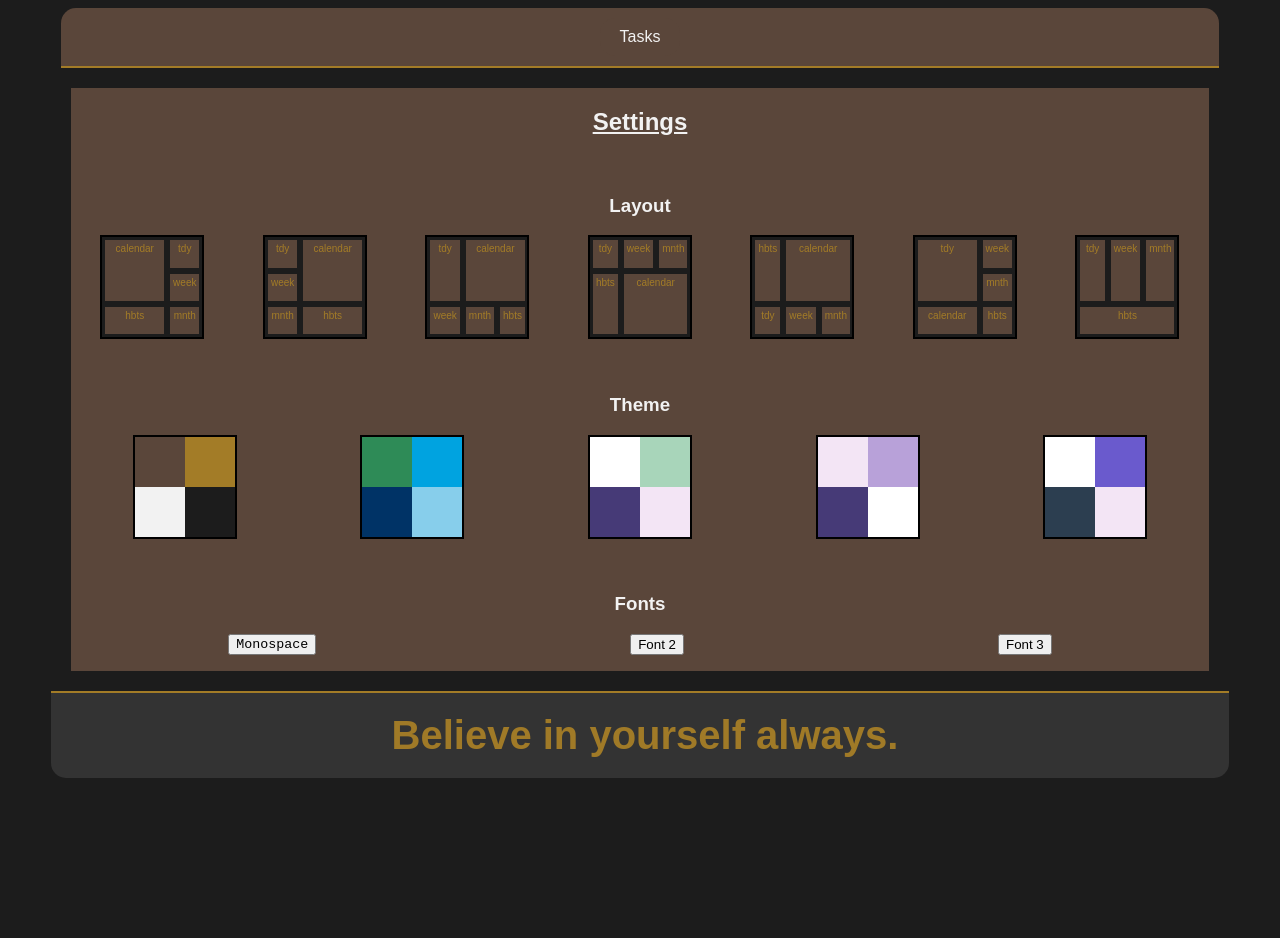
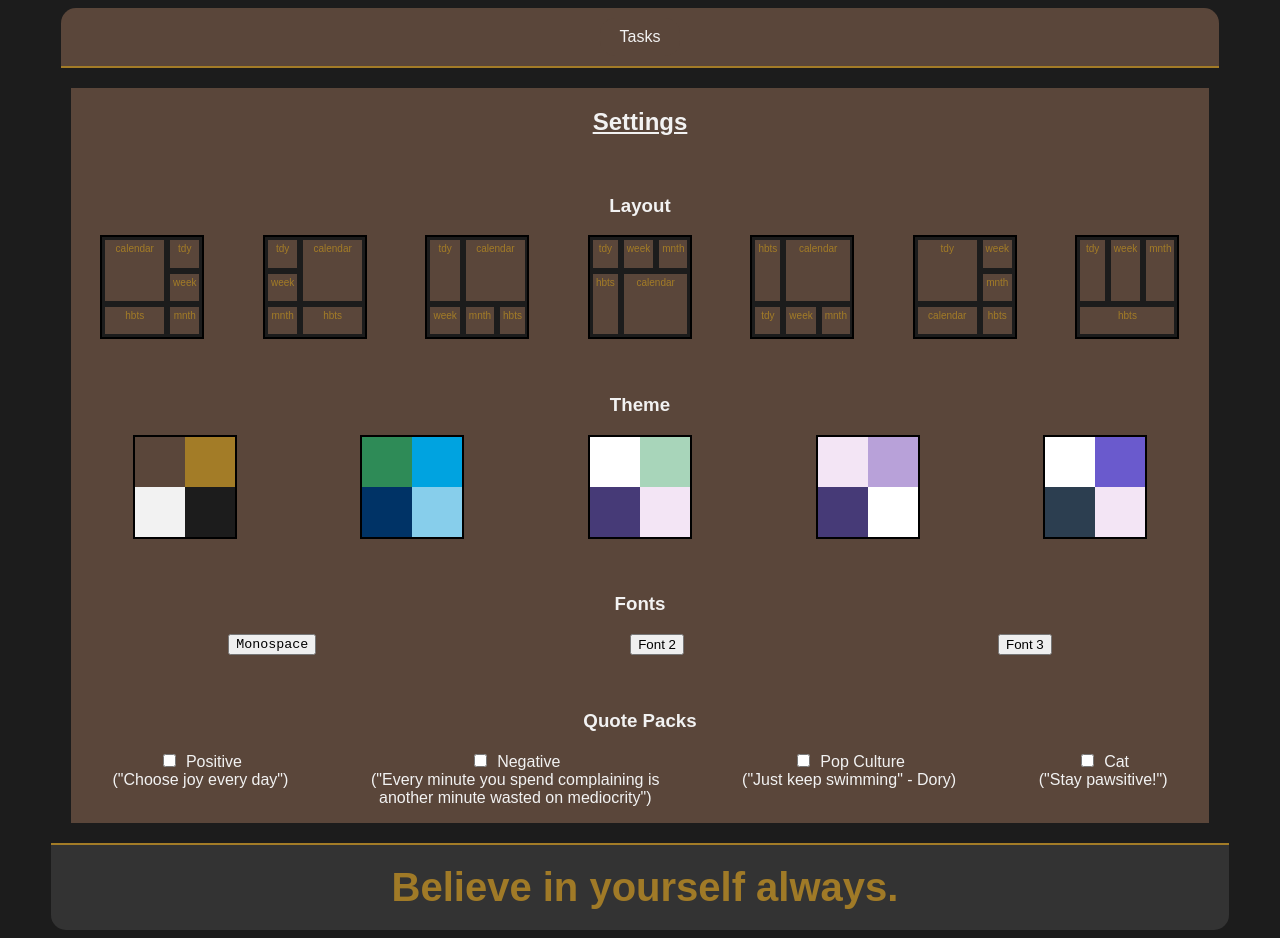
Before and after one commit to Zohayr101/Web-Wizards, a plain HTML site: page settings.html in a window 1280 px wide. Before the commit the page ends 800 px from the top, so only its background shows below. Drawn offline with Linux system fonts and the light colour scheme.

Commit message:
added placeholders for more settings

```diff
--- a/settings.html
+++ b/settings.html
@@ -56,6 +56,15 @@
                 <li><button onclick="">Font 3</button></li>
             </menu>
         </div>
+        <div>
+            <h3>Quote Packs</h3>
+            <menu id="quotes">
+              <li><input type="checkbox">Positive<br>("Choose joy every day")</input></li>
+              <li><input type="checkbox">Negative<br>("Every minute you spend complaining is<br>another minute wasted on mediocrity")</input></li>
+              <li><input type="checkbox">Pop Culture<br>("Just keep swimming" - Dory)</input></li>
+              <li><input type="checkbox">Cat<br>("Stay pawsitive!")</input></li>
+            </menu>
+        </div>
     </div>
     <!-- Footer -->
     <footer>
```
